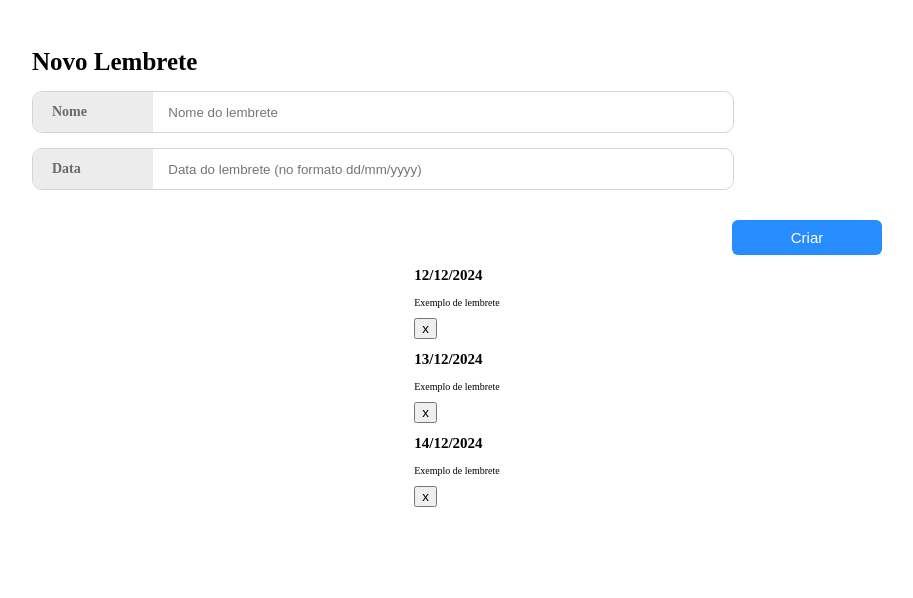
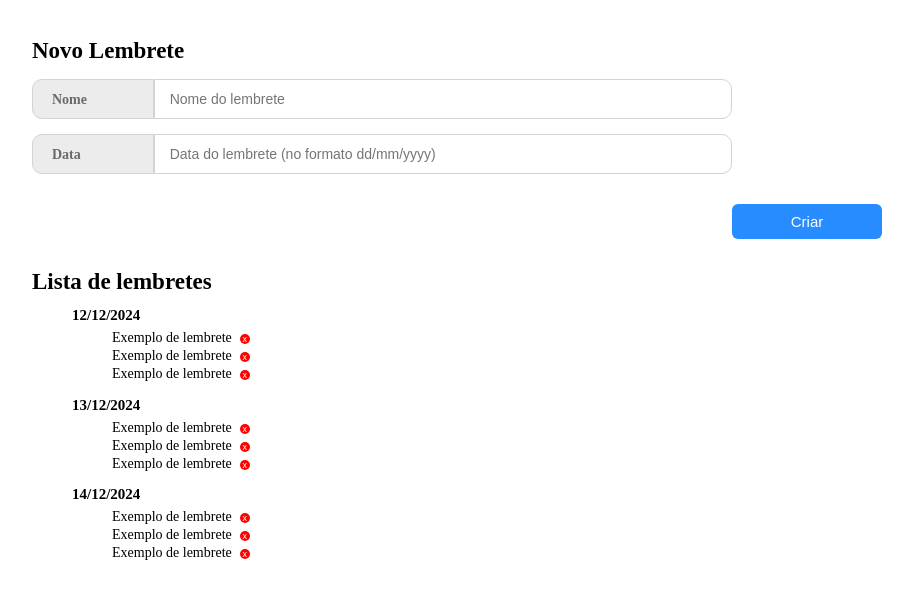
Before and after one commit to rodrigopierre/teste-dti, a React (Vite) app in the folder client/: page / in a window 1280 px wide. Shown: the top 598 px of the page, without its empty margins (183-1096 px from the left). Built offline with nearby package versions, Linux system fonts and the light colour scheme.

Commit message:
feat: css tela completa

```diff
--- a/client/src/App.css
+++ b/client/src/App.css
@@ -12,11 +12,11 @@
   width: 90%;
   display: flex;
   flex-direction: column;
-  margin-top: 40px;
+  margin-top: 30px;
 }
 
 .top-screen h1 {
-  font-size: 2.5rem;
+  font-size: 2.3rem;
   margin: 0;
 }
 
@@ -39,3 +39,18 @@
 .send-btn:hover {
   background-color: rgb(0, 107, 230);
 }
+
+
+.bottom-screen {
+  max-width: 850px;
+  width: 90%;
+  display: flex;
+  flex-direction: column;
+  margin-top: 30px;
+  height: 100%;
+}
+
+.bottom-screen h1 {
+  font-size: 2.3rem;
+  margin: 0;
+}
--- a/client/src/App.tsx
+++ b/client/src/App.tsx
@@ -18,6 +18,7 @@ function App() {
       </div>
 
       <div className='bottom-screen'>
+        <h1>Lista de lembretes</h1>
         <List dates={listDays}/>
       </div>
     </div>
--- a/client/src/Components/Day.tsx
+++ b/client/src/Components/Day.tsx
@@ -10,10 +10,12 @@ interface DayProps {
 const Day: React.FC<DayProps> = ({ date }) => {
 
   return (
-    <>
+    <div className='day-container'>
         <h2>{date}</h2>
-        <Lembrete />
-    </>
+          <Lembrete />
+          <Lembrete />
+          <Lembrete />
+    </div>
 
   )
 }
--- a/client/src/Components/Lembrete.tsx
+++ b/client/src/Components/Lembrete.tsx
@@ -1,10 +1,10 @@
-
+import './Style/Lembrete.css'
 
 const Lembrete = () => {
   return (
-    <div>
+    <div className='lembrete-container'>
         <p>Exemplo de lembrete</p>
-        <button className="delete">x</button>
+        <button className="delete-btn">x</button>
     </div>
   )
 }
--- a/client/src/Components/List.tsx
+++ b/client/src/Components/List.tsx
@@ -1,5 +1,5 @@
 import Day from "./Day";
-
+import './Style/List.css'
 
 
 interface ListProps {
@@ -9,11 +9,11 @@ interface ListProps {
 
 const List: React.FC<ListProps> = ({ dates }) => {
     return (
-      <>
+      <div className="list-container">
         {dates.map((date) => (
           <Day key={date} date={date} />
         ))}
-      </>
+      </div>
     );
   };
 
--- a/client/src/Components/Style/Day.css
+++ b/client/src/Components/Style/Day.css
@@ -0,0 +1,6 @@
+.day-container {
+    margin: 0;
+}
+.day-container h2 {
+    margin-bottom: 6px;
+}
--- a/client/src/Components/Style/Input.css
+++ b/client/src/Components/Style/Input.css
@@ -2,7 +2,6 @@
     display: flex;
     width: 100%;
     max-width: 700px;
-    border: 1px solid rgb(211, 211, 211);
     margin-top: 15px;
     height: 40px;
     border-radius: 10px;
@@ -14,6 +13,7 @@
     background-color: #ececec;
     border-top-left-radius: 10px;
     border-bottom-left-radius: 10px;
+    border: 1px solid rgb(211, 211, 211);
 }
 .input-left h2 {
     color: #696969;
@@ -27,4 +27,6 @@
     border-top-right-radius: 10px;
     border-bottom-right-radius: 10px;
     padding-left: 15px;
+    font-size: 1.4rem;
+    border: 1px solid rgb(211, 211, 211);
 }
--- /dev/null
+++ b/client/src/Components/Style/Lembrete.css
@@ -0,0 +1,26 @@
+.lembrete-container {
+    display: flex;
+    margin-left: 40px;
+    margin-top: 0;
+    align-items: center;
+}
+
+.lembrete-container p {
+    font-size: 1.4rem;
+    margin: 0;
+    margin-right: 8px;
+    margin-bottom: 2px;
+}
+
+.delete-btn {
+    width: 10px;
+    height: 10px;
+    border-radius: 10px;
+    border: none;
+    color: white;
+    background-color: red;
+    font-size: 0.9rem;
+    cursor: pointer;
+    padding: 0;
+    margin: 0;
+}
--- /dev/null
+++ b/client/src/Components/Style/List.css
@@ -0,0 +1,4 @@
+.list-container {
+    width: 80%;
+    margin-left: 40px;
+}
```
